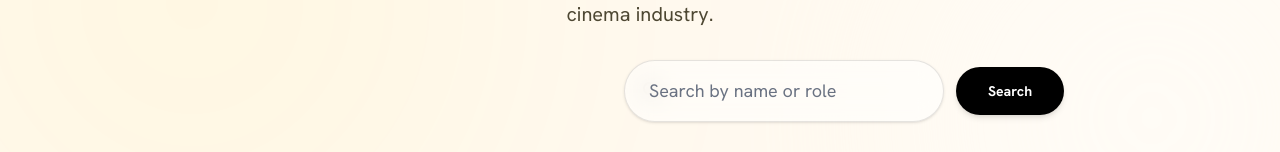
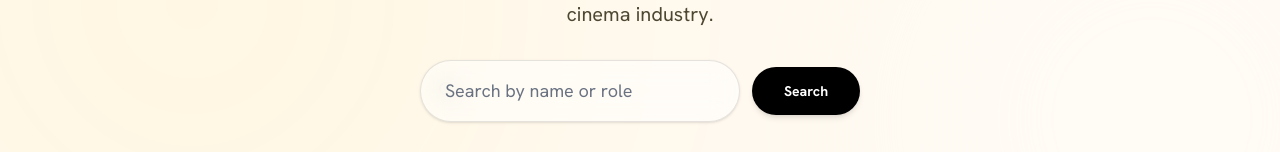
Before and after one commit to Naveen-Deevi/FilmFolio, a Next.js app: page /discover in a window 1280 px wide. Shown: the part 276-428 px from the top of the page. Built offline with nearby package versions, Linux system fonts and the light colour scheme; no server answers; the database is empty.

Commit message:
fix: Center search input and button as a group

```diff
--- a/components/DiscoverHeader.tsx
+++ b/components/DiscoverHeader.tsx
@@ -31,8 +31,8 @@
         </p>
 
         <form onSubmit={handleSearch} className="w-full max-w-xl mx-auto mb-8 px-4">
-          <div className="grid grid-cols-1 md:grid-cols-[1fr_auto] items-center gap-3 w-full">
-            <div className="relative w-full group">
+          <div className="flex flex-col md:flex-row justify-center items-center gap-3 w-full">
+            <div className="relative group">
               <span className="material-symbols-outlined absolute left-4 top-1/2 -translate-y-1/2 text-black/40 group-focus-within:text-[var(--color-primary)] transition-colors">search</span>
               <input
                 type="text"
```
